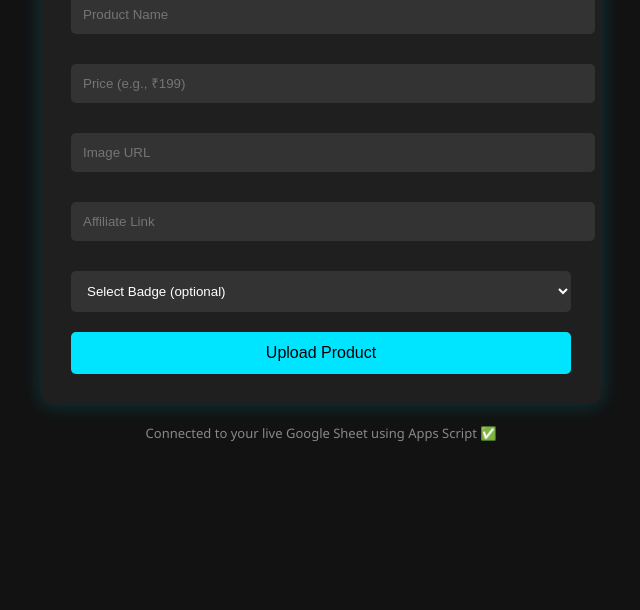
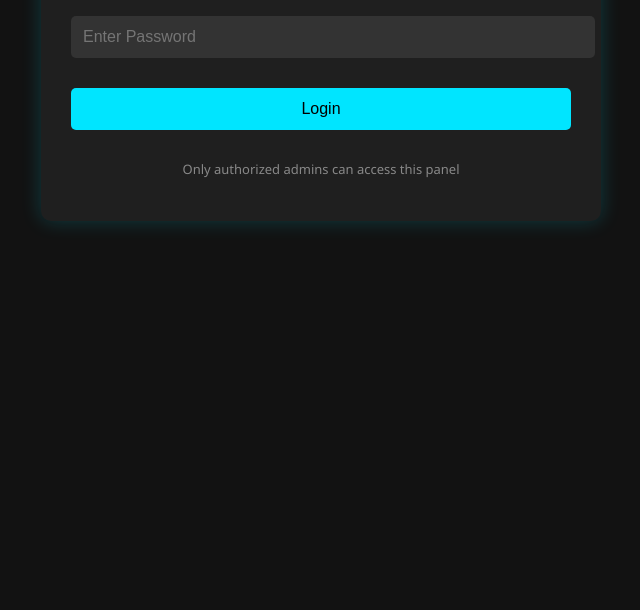
Before and after one commit to tejas1882009/NEXUS-GENERAL-STORE-1813, a plain HTML site: page admin/index.html in a window 1280 px wide. Shown: the part 190-800 px from the top of the page, without its empty margins (319-959 px from the left). Drawn offline with Linux system fonts and the light colour scheme.

Commit message:
Update index.html

```diff
--- a/admin/index.html
+++ b/admin/index.html
@@ -8,21 +8,22 @@
       background: #121212;
       color: #fff;
       font-family: 'Segoe UI', sans-serif;
-      padding: 40px;
+      margin: 0;
+      padding: 0;
+    }
+    .login, .panel {
+      max-width: 500px;
+      margin: 80px auto;
+      background: #1f1f1f;
+      padding: 30px;
+      border-radius: 10px;
+      box-shadow: 0 0 20px rgba(0,229,255,0.2);
     }
     h1 {
       text-align: center;
       color: #00e5ff;
     }
-    form {
-      max-width: 500px;
-      margin: 0 auto;
-      background: #1f1f1f;
-      padding: 30px;
-      border-radius: 10px;
-      box-shadow: 0 0 20px rgba(0, 229, 255, 0.2);
-    }
-    input, select {
+    input, select, button {
       width: 100%;
       padding: 12px;
       margin: 10px 0 20px;
@@ -30,15 +31,11 @@
       border-radius: 5px;
       background: #333;
       color: #fff;
+      font-size: 16px;
     }
     button {
-      width: 100%;
-      padding: 12px;
       background: #00e5ff;
       color: #000;
-      border: none;
-      border-radius: 5px;
-      font-size: 16px;
       cursor: pointer;
     }
     button:hover {
@@ -46,13 +43,23 @@
     }
     .note {
       text-align: center;
+      color: #888;
       font-size: 13px;
-      color: #888;
-      margin-top: 20px;
+      margin-top: 10px;
     }
+    #panelSection { display: none; }
   </style>
 </head>
 <body>
+
+<div class="login" id="loginSection">
+  <h1>🔐 Enter Admin Password</h1>
+  <input type="password" id="adminPassword" placeholder="Enter Password">
+  <button onclick="checkPassword()">Login</button>
+  <p class="note">Only authorized admins can access this panel</p>
+</div>
+
+<div class="panel" id="panelSection">
   <h1>🛠 Nexus Store Admin Panel</h1>
   <form id="uploadForm">
     <input type="text" id="name" placeholder="Product Name" required>
@@ -68,39 +75,48 @@
     <button type="submit">Upload Product</button>
   </form>
   <p class="note">Connected to your live Google Sheet using Apps Script ✅</p>
+</div>
 
 <script>
-    const form = document.getElementById('uploadForm');
+  const correctPassword = "nexusadmin.mt18132009";
 
-    form.addEventListener('submit', async (e) => {
+  function checkPassword() {
+    const input = document.getElementById("adminPassword").value;
+    if (input === correctPassword) {
+      document.getElementById("loginSection").style.display = "none";
+      document.getElementById("panelSection").style.display = "block";
+    } else {
+      alert("❌ Incorrect password");
+    }
+  }
+
+  const form = document.getElementById("uploadForm");
+  form.addEventListener("submit", async (e) => {
     e.preventDefault();
-
     const product = {
-        name: document.getElementById('name').value,
-        price: document.getElementById('price').value,
-        image: document.getElementById('image').value,
-        link: document.getElementById('link').value,
-        badge: document.getElementById('badge').value,
+      name: document.getElementById("name").value,
+      price: document.getElementById("price").value,
+      image: document.getElementById("image").value,
+      link: document.getElementById("link").value,
+      badge: document.getElementById("badge").value,
     };
 
     try {
-        const response = await fetch(https://script.google.com/macros/s/AKfycbw6TT_WotCz47TBt2WpK27i2LFBVYSFFA4-fL0tUU0W_oUIKly5T1wEjR5Ghm5i-uf0aQ/exec', {
-
-          method: 'POST',
+      const response = await fetch("https://script.google.com/macros/s/AKfycbw6TT_WotCz47TBt2WpK27i2LFBVYSFFA4-fL0tUU0W_oUIKly5T1wEjR5Ghm5i-uf0aQ/exec", {
+        method: "POST",
         body: JSON.stringify(product),
-          headers: {
-            'Content-Type': 'application/json'
-          }
+        headers: { "Content-Type": "application/json" }
       });
 
       const result = await response.json();
       alert(result.status === "success" ? "✅ Product uploaded!" : "❌ Upload failed!");
       form.reset();
-      } catch (error) {
+    } catch (err) {
       alert("❌ Network or Script Error");
-        console.error(error);
+      console.error(err);
     }
   });
 </script>
+
 </body>
 </html>
```
Lines whose indentation alone changed are shown as unchanged.
